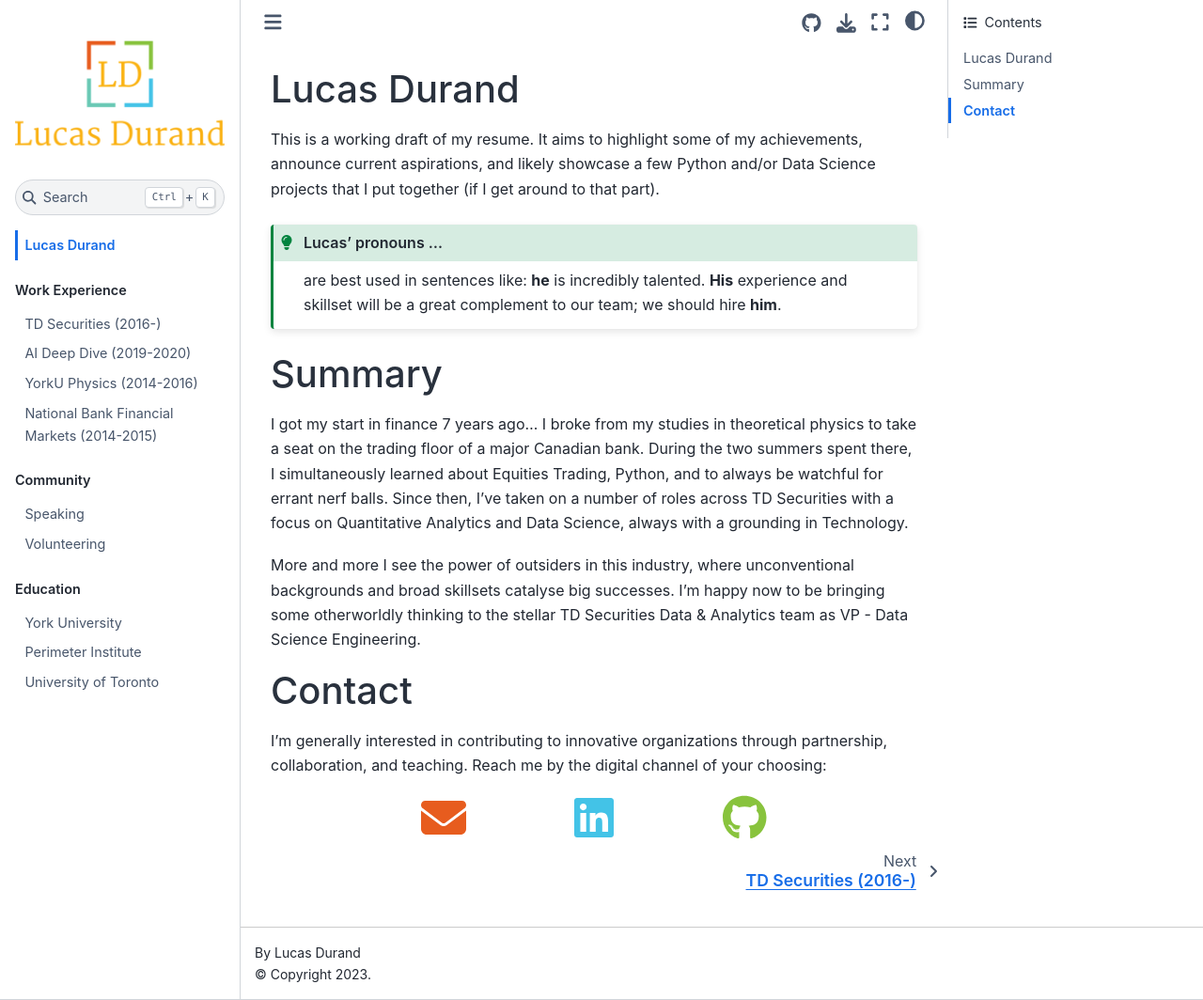
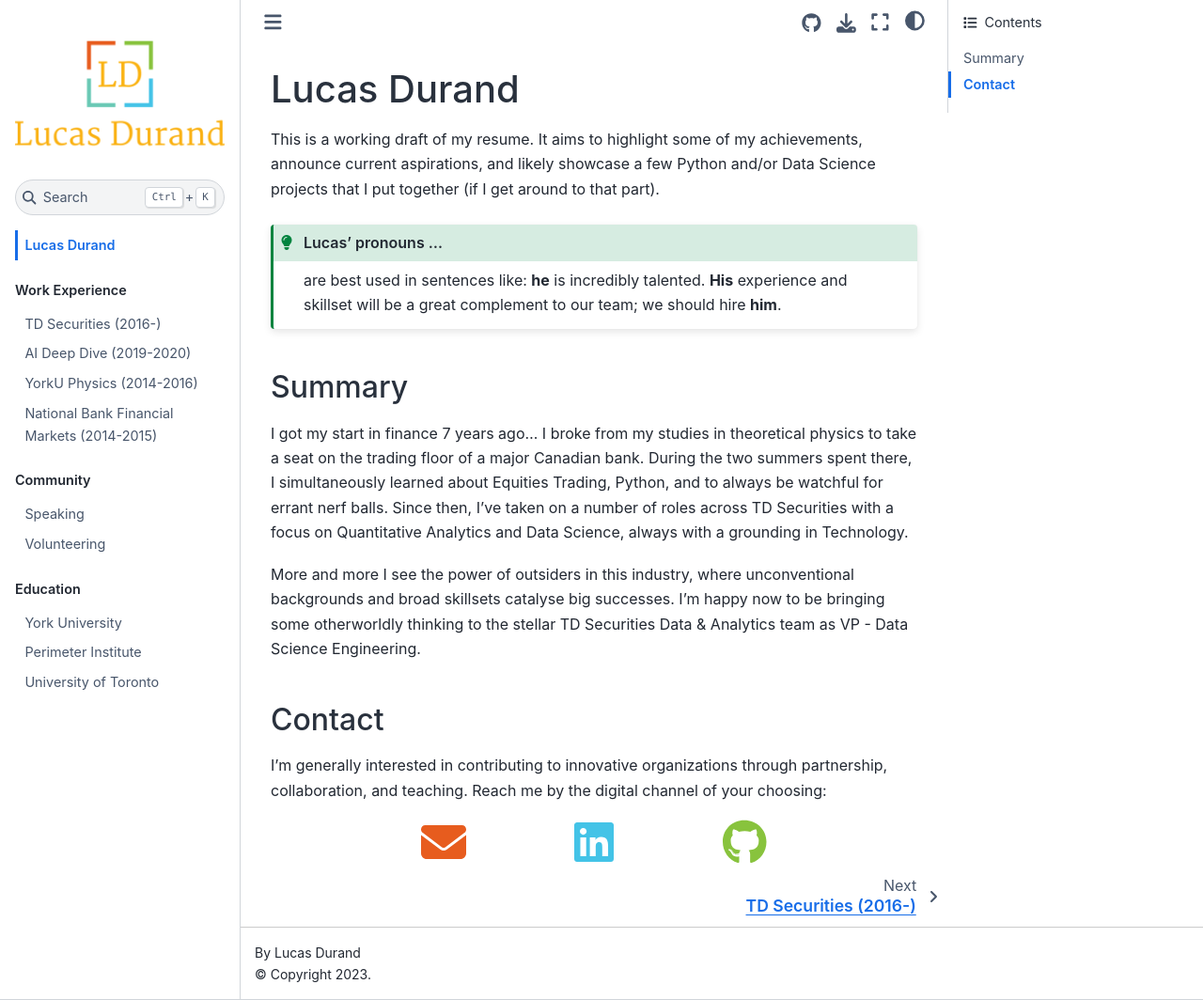
Before and after one commit to lucasdurand/lucasdurand, a Jupyter Book: the page built from intro.md, in a window 1280 px wide and 1064 px high. Shown: the whole window at 94% size. Built offline with Jupyter Book 1.0.4 settings and Sphinx 7.4.7 and the Sphinx Book theme 1.1.4, drawn with Linux system fonts in a browser that asks for light colours; nearby versions of some CDN libraries; pages that are not in the unit, such as notebooks, are missing from menus; comment, search, counter and statistics services are not loaded.

```diff
--- a/_resume_toc.yml
+++ b/_resume_toc.yml
@@ -5,14 +5,15 @@ format: jb-book
 root: intro
 parts:
   - caption: Work Experience
-    title: Work
     chapters:
+    - file: work
     - file: td
     - file: aidd
     - file: yorkta
     - file: nbfm
   - caption: Education
     chapters:
+    - file: education
     - file: york
     - file: perimeter
     - file: uoft
--- a/contact.md
+++ b/contact.md
@@ -1,4 +1,4 @@
-# Contact
+## Contact
 
 I'm generally interested in contributing to innovative organizations through partnership, collaboration, and teaching. Reach me by the digital channel of your choosing:
 <div style="display: flex; justify-content: center;">
--- a/finance.md
+++ b/finance.md
@@ -1,4 +1,4 @@
-# Summary
+## Summary
 
 I got my start in finance 7 years ago... I broke from my studies in theoretical physics to take a seat on the trading floor of a major Canadian bank. During the two summers spent there, I simultaneously learned about Equities Trading, Python, and to always be watchful for errant nerf balls. Since then, I've taken on a number of roles across TD Securities with a focus on Quantitative Analytics and Data Science, always with a grounding in Technology.
 
```
Also changed, not shown: education.md (added, +1 -0 lines), work.md (added, +1 -0 lines).
